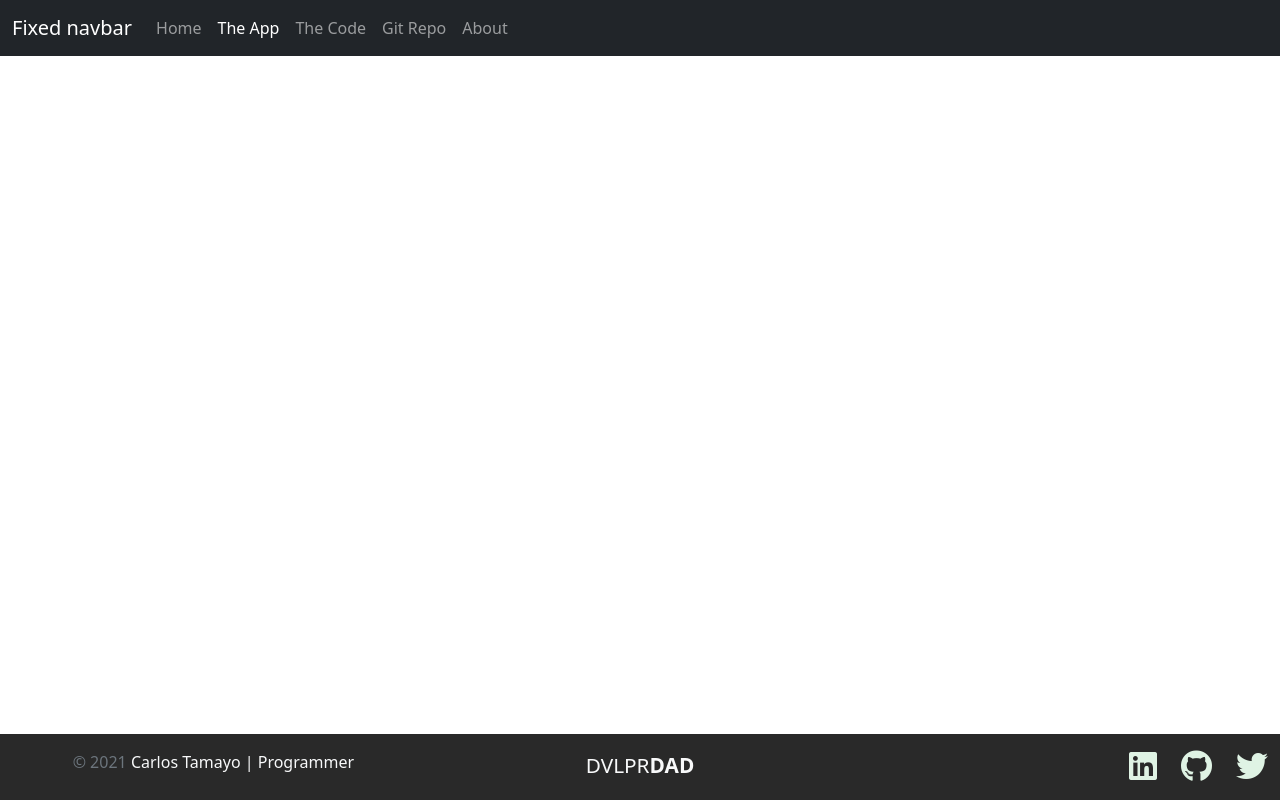
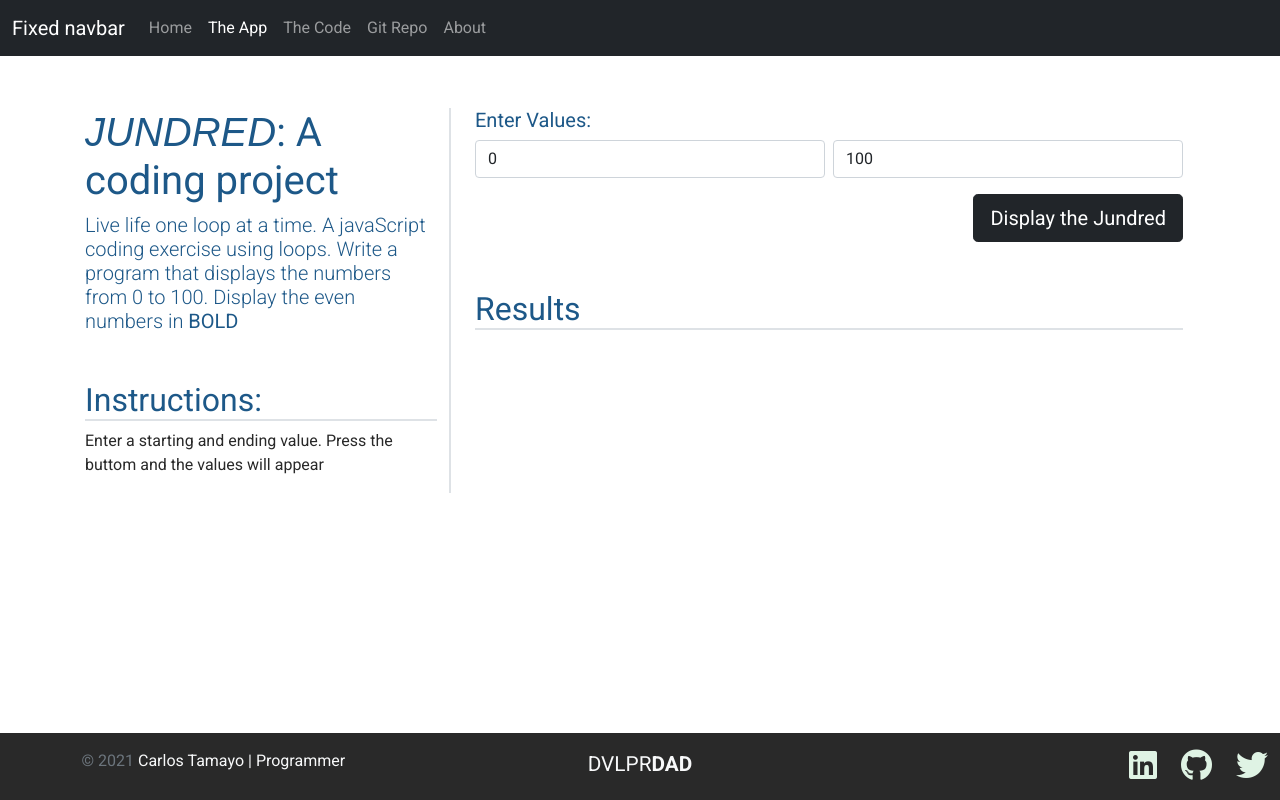
Before and after one commit to Carloski/Jundred, a plain HTML site: page app.html in a window 1280 px wide. Drawn offline with nearby package versions, Linux system fonts and the light colour scheme; a web font is replaced by a local one.

Commit message:
Updated app.html
Created UI for App.html

```diff
--- a/app.html
+++ b/app.html
@@ -2,7 +2,7 @@
 <html lang="en" class="h-100">
 
 <head>
-    <title>App Name: A Coding Project by Carlos M. Tamayo</title>
+    <title>JUNDRED: A Coding Project by Carlos M. Tamayo</title>
     <!-- Required meta tags -->
     <meta charset="utf-8">
     <meta name="viewport" content="width=device-width, initial-scale=1, shrink-to-fit=no">
@@ -51,8 +51,44 @@
 
  <!-- ====== MAIN SECTION ====== -->
 <main class="flex-shrink-0">
-<div class="container">
+<div class="container mt-5">
+    <div class="row row-cols-1 row-cols-lg-2">
+        <div class="col-lg-4 col border-2 border-end">
+            <h1><span class="logoText">JUNDRED</span>: A coding project</h1>
+            <h4 class="lead">
+                Live life one loop at a time. A javaScript coding exercise using loops. Write a
+                program that displays the numbers from 0 to 100. Display the even numbers
+                in <strong>BOLD</strong>
+            </h4>
+            <h2 class="mt-5 border-2 border-bottom">Instructions:</h2>
+            <p>Enter a starting and ending value. Press the buttom and the values will appear</p>
+        </div>
+        <div class="col-lg-8 col gx-5">
+            <div>
+                <h5>Enter Values:</h5>
+                <form action="" class="row gy-3 gx-2">
+                    <div class="col">
+                        <input type="number" id="startValue" class="form-control" placeholder="Start Value" value="0" aria-label="Start Value">
+                    </div>
+                    <div class="col">
+                        <input type="number" id="endValue" class="form-control" placeholder="End Value" value="100" aria-label="End Value">
+                    </div>
+                    <div class="col-12 d-flex justify-content-end">
+                        <button class="btn btn-dark btn-lg" id="btn-submit">Display the Jundred</button>
+                    </div>
+                </form>
+                <h2 class="mt-5 border-bottom border-2">Results</h2>
+                <div class="table-responsive">
+                    <table class="table table-striped table-sm">
+                        <tbody id="results">
+                            <!-- RESULTS FROM JAVASCRIPT GO HERE -->
+                        </tbody>
+                    </table>
+                </div>
+            </div>
+        </div>
 
+    </div>
 </div>
 </main><!-- ====== MAIN END ====== -->
 
--- a/css/site.css
+++ b/css/site.css
@@ -1,3 +1,11 @@
+/* =====FONT IMPORT===== */
+@import url("https://fonts.googleapis.com/css2?family=Be+Vietnam:ital@1&family=Roboto:wght@300;400;700&display=swap");
+/*
+====Fonts====
+font-family: 'Bungee Shade', cursive;
+font-family: 'Roboto', sans-serif;
+*/
+
 :root {
   --primary-color: #1d5888;
   --secondary-color: #ff993b;
@@ -7,6 +15,7 @@
 
 body {
   color: var(--dark-color);
+  font-family: "Roboto", sans-serif;
 }
 
 nav {
@@ -61,6 +70,11 @@ footer {
   color: var(--secondary-color);
 }
 
+.logoText {
+  font-style: italic;
+  font-family: "Be Vietnam", sans-serif;
+}
+
 .bsicon {
   color: #7911f2;
 }
```
Also changed, not shown: code.html (+2 -2 lines), index.html (+5 -5 lines).
